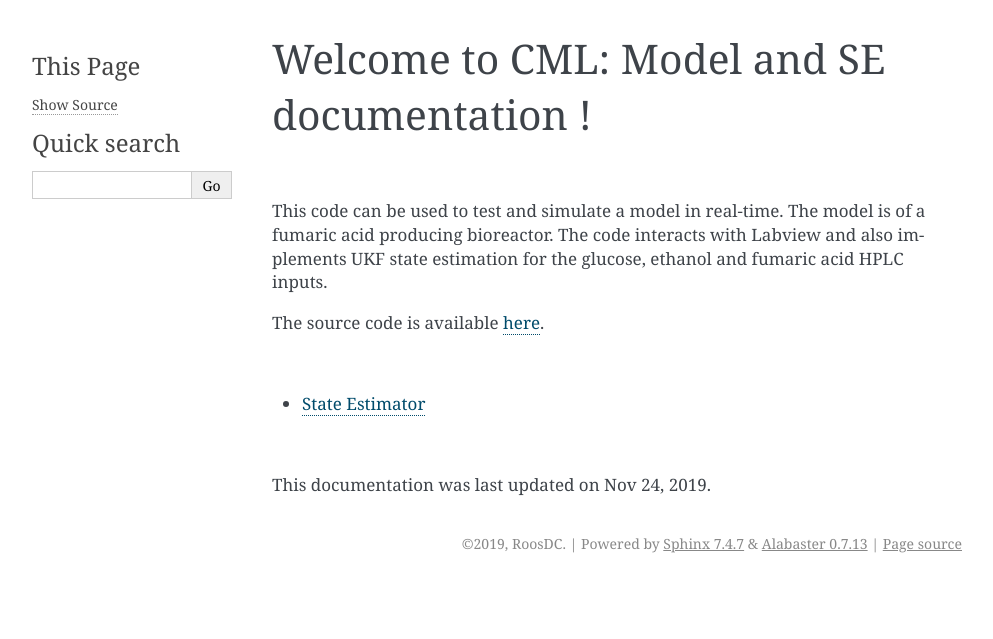
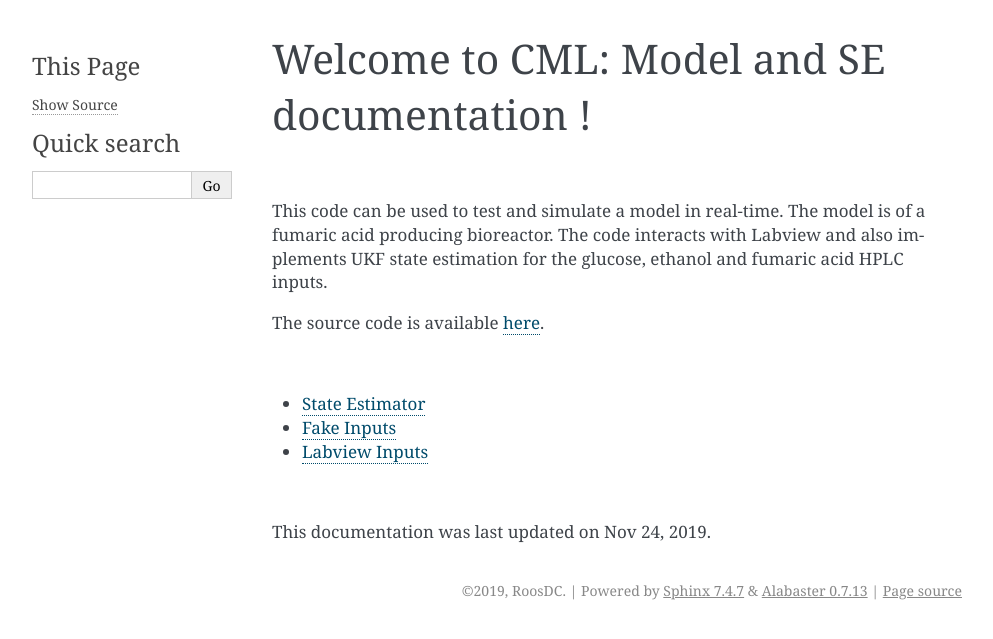
Before and after one commit to AlgorithmicAmoeba/CML_code, a Sphinx documentation site: the page built from documentation/index.rst, in a window 1280 px wide. Shown: the top 639 px of the page, without its empty margins (148-1141 px from the left). Built offline with Sphinx 7.4.7, drawn with Linux system fonts in a browser that asks for light colours; formulas are drawn with MathJax 3.

Commit message:
Add inputters to docs

```diff
--- /dev/null
+++ b/documentation/FakeInputs.rst
@@ -0,0 +1,5 @@
+Fake Inputs
+========================================
+|
+
+.. autoclass:: inputters.FakeInputs
--- /dev/null
+++ b/documentation/LabviewInputs.rst
@@ -0,0 +1,5 @@
+Labview Inputs
+========================================
+|
+
+.. autoclass:: inputters.LabviewInputs
--- a/documentation/index.rst
+++ b/documentation/index.rst
@@ -31,6 +31,8 @@ The source code is available `here <https://github.com/darren-roos/CML_code>`_.
    :name: mastertoc
 
    StateEstimator
+   FakeInputs
+   LabviewInputs
 
 
 .. Delete this line until the * to generate index for your project: * :ref:`genindex`
```
